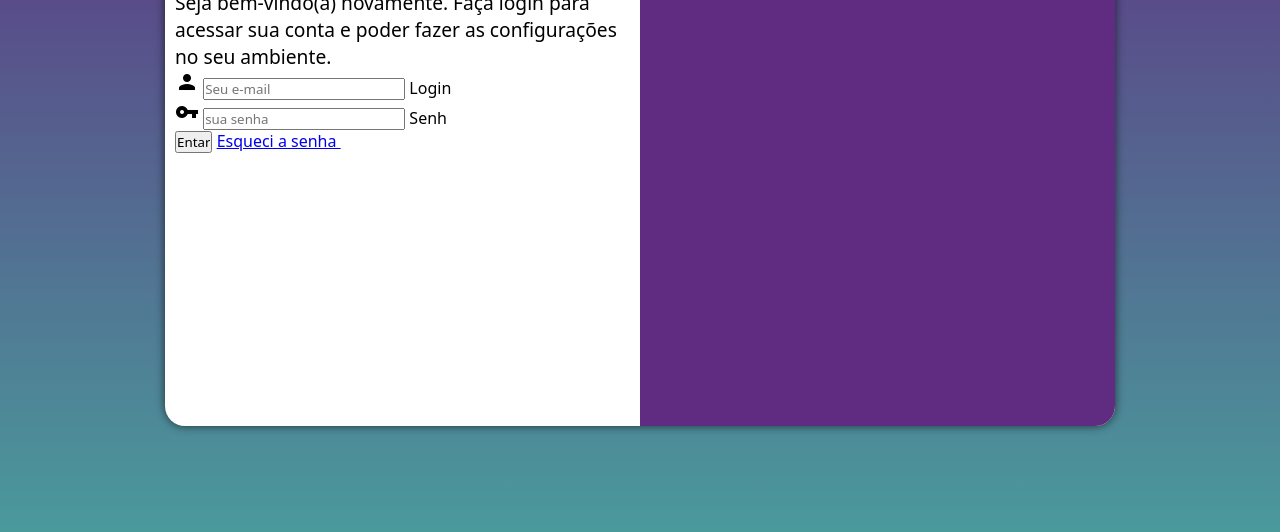
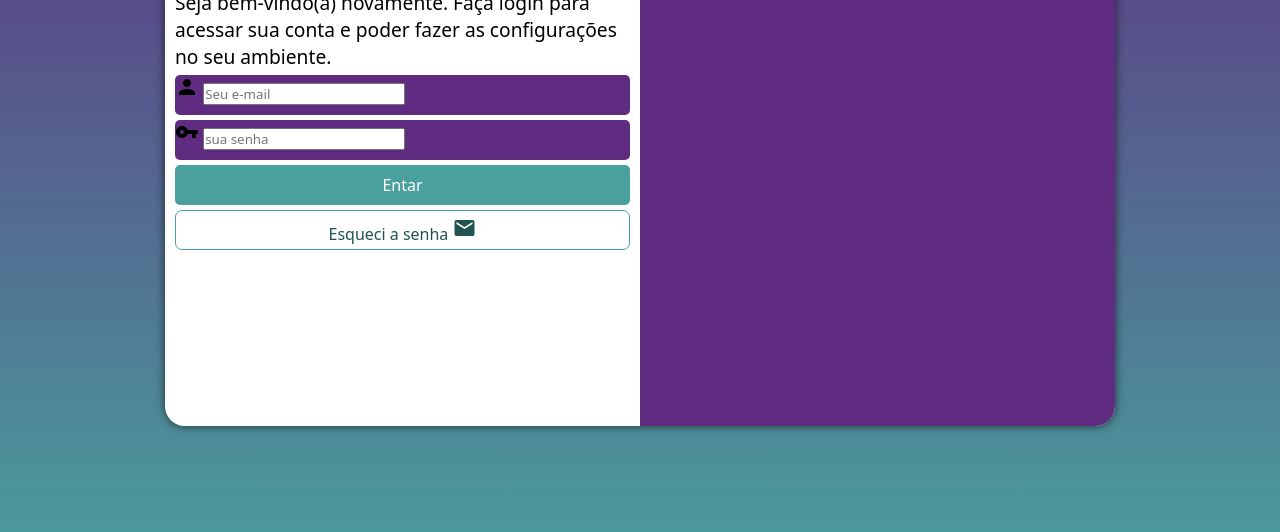
Before and after one commit to rafaelnunesdecastro/projeto-login, a plain HTML site: page index.html in a window 1280 px wide. Shown: the part 224-756 px from the top of the page. Drawn offline with Linux system fonts and the light colour scheme.

Commit message:
formatação do formulário

```diff
--- a/estilos/style.css
+++ b/estilos/style.css
@@ -31,7 +31,7 @@ section#login {
     left: 50%;
     transform: translate(-50%, -50%);
     background-color: white;
-    width: 250px;
+    width: 270px;
     height: 500px;
     border-radius: 20px;
     overflow: hidden;
@@ -60,3 +60,54 @@ div#formulario > h1 {
 div#formulario > p {
     font-size: 0.8em;
 }
+
+form > div.campo {
+    background-color: #5f2c82;
+    display: block;
+    width: 100%;
+    height: 40px;
+    border-radius: 5px;
+    margin: 5px 0px;
+}
+
+div.campo > label {
+    display: none;
+}
+
+form > input[type=submit] {
+    display: block;
+    font-size: 1em;
+    width: 100%;
+    height: 40px;
+    background-color:#49a09d ;
+    color: white;
+    border: none;
+    border-radius: 5px;
+}
+
+form > input[type=submit]:hover {
+    background-color: #225250;
+}
+
+form > a.botao {
+    display: block;
+    text-align: center;
+    font-size: 1em;
+    width: 100%;
+    height:40px ;
+    padding-top: 5px;
+    margin-top: 5px;
+    background-color: white;
+    color:#225250;
+    border: 1px solid #49a09d;
+    border-radius: 7px;
+    text-decoration: none;
+}
+
+form > a.botao:hover {
+    background-color:#6cd3cf ;
+}
+
+form > a.botao > i {
+    font-size: o.8em;
+}
--- a/index.html
+++ b/index.html
@@ -28,10 +28,10 @@
                     <div class="campo">
                         <span class="material-icons">vpn_key</span>
                         <input type="password" name="senha" id="isenha" placeholder="sua senha" autocomplete="current-password" required minlength="8" maxlength="20">
-                        <label for="isenha">Senh</label>
+                        <label for="isenha">Senha</label>
                     </div>
                     <input type="submit" value="Entar">
-                    <a href="esqueci.html">Esqueci a senha <i class="material-icons" mail></i></a>
+                    <a href="esqueci.html" class="botao">Esqueci a senha <i class="material-icons">mail</i></a>
                 </form>
             </div>
 
```
